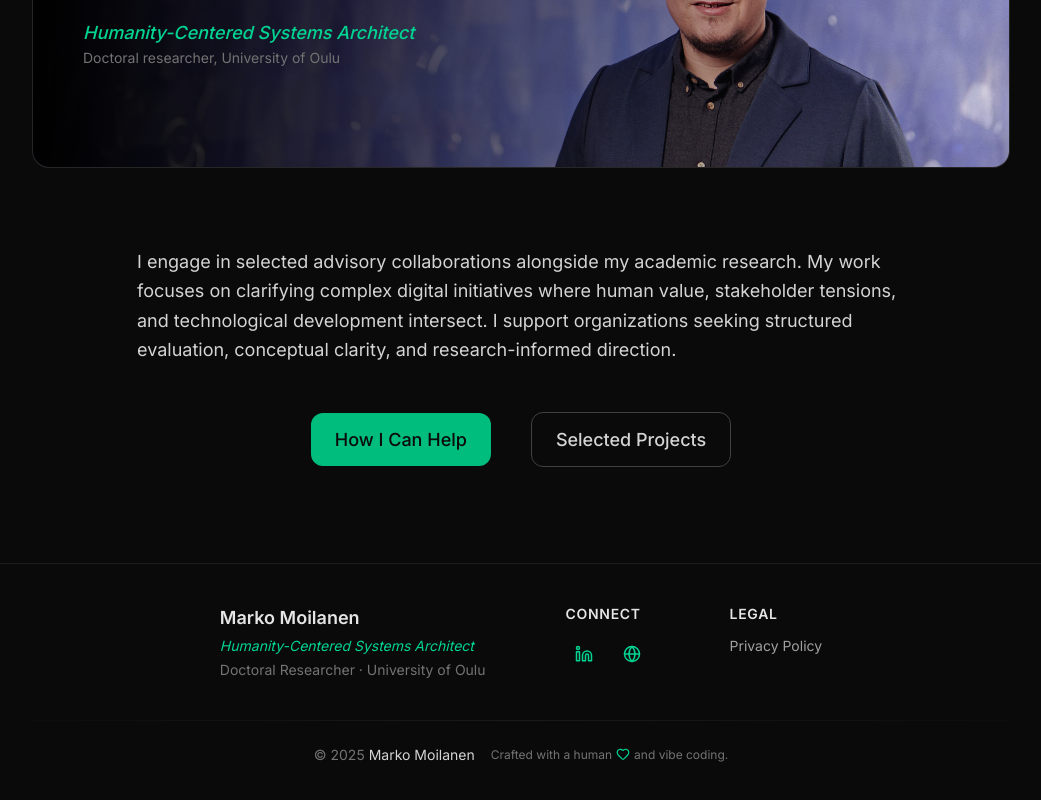
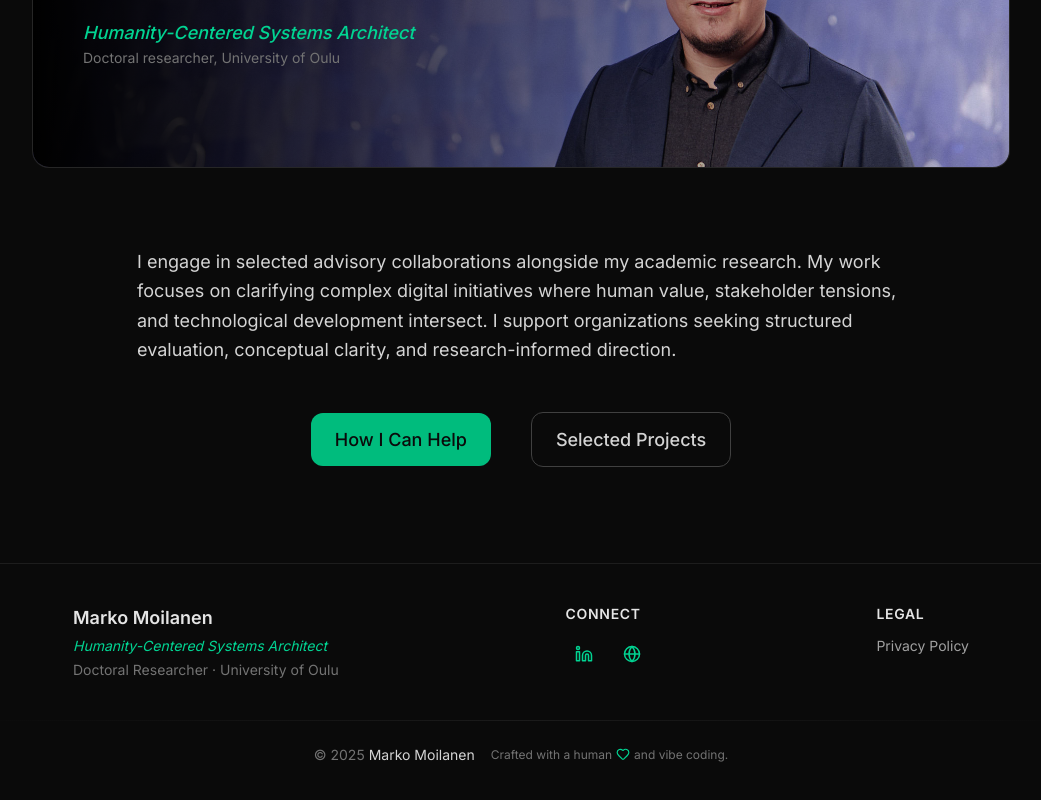
Before and after one commit to moilanenmime/xcentered, a Next.js app: page / in a window 1280 px wide. Shown: the part 390-1190 px from the top of the page, without its empty margins (119-1160 px from the left). Built offline with nearby package versions, Linux system fonts and the light colour scheme.

Commit message:
refactor: adjust footer grid layout for improved alignment and responsiveness

```diff
--- a/components/Footer.tsx
+++ b/components/Footer.tsx
@@ -15,8 +15,9 @@ export default function Footer() {
     sm:grid-cols-3
     sm:gap-x-12
     lg:grid-cols-[max-content_max-content_max-content]
-      lg:justify-center
-      lg:gap-x-20
+    lg:justify-between
+    lg:max-w-4xl
+    lg:mx-auto
   "
           >
             {/* Brand & Quote (full width on mobile) */}
```
Lines whose indentation alone changed are shown as unchanged.
